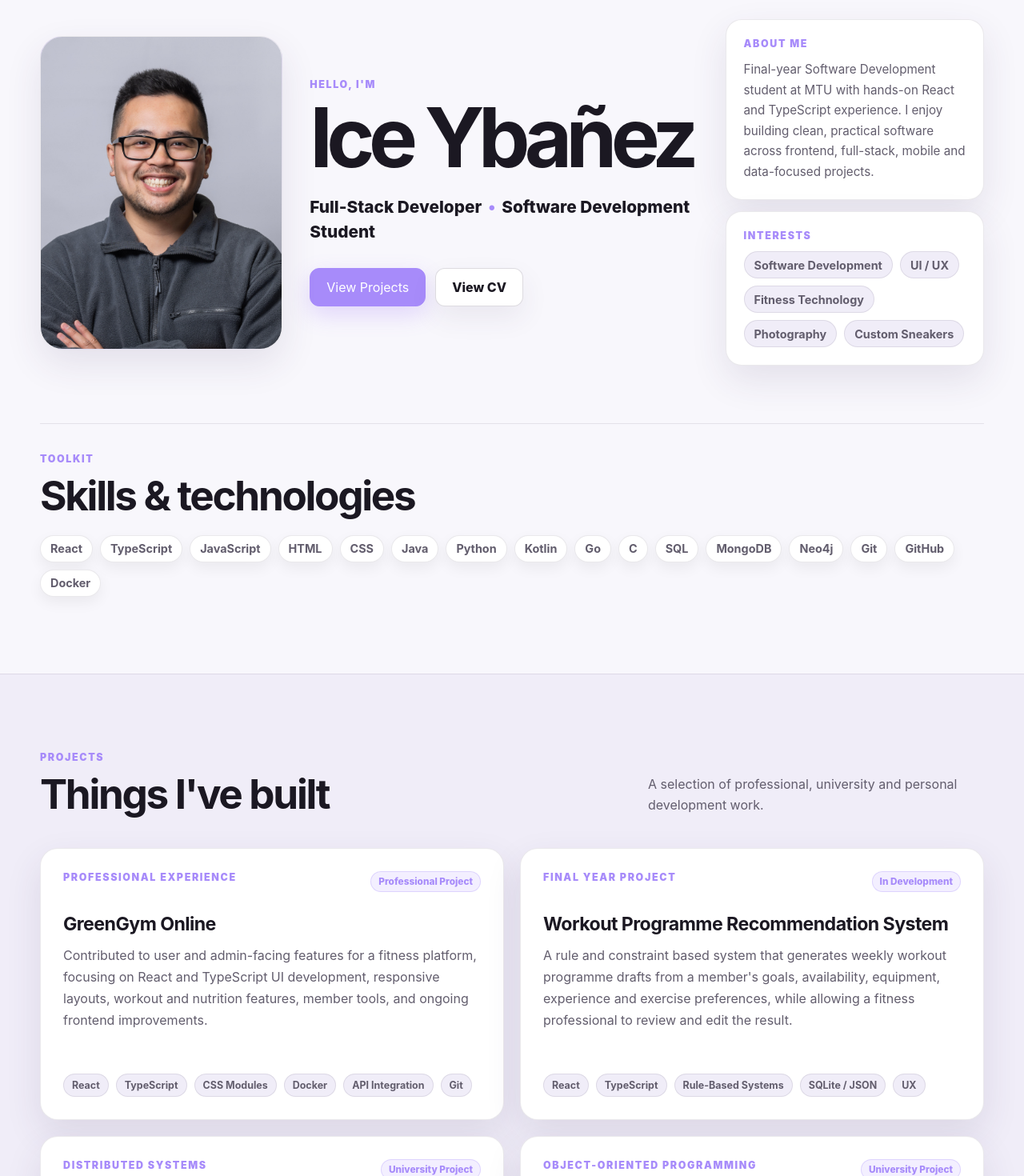
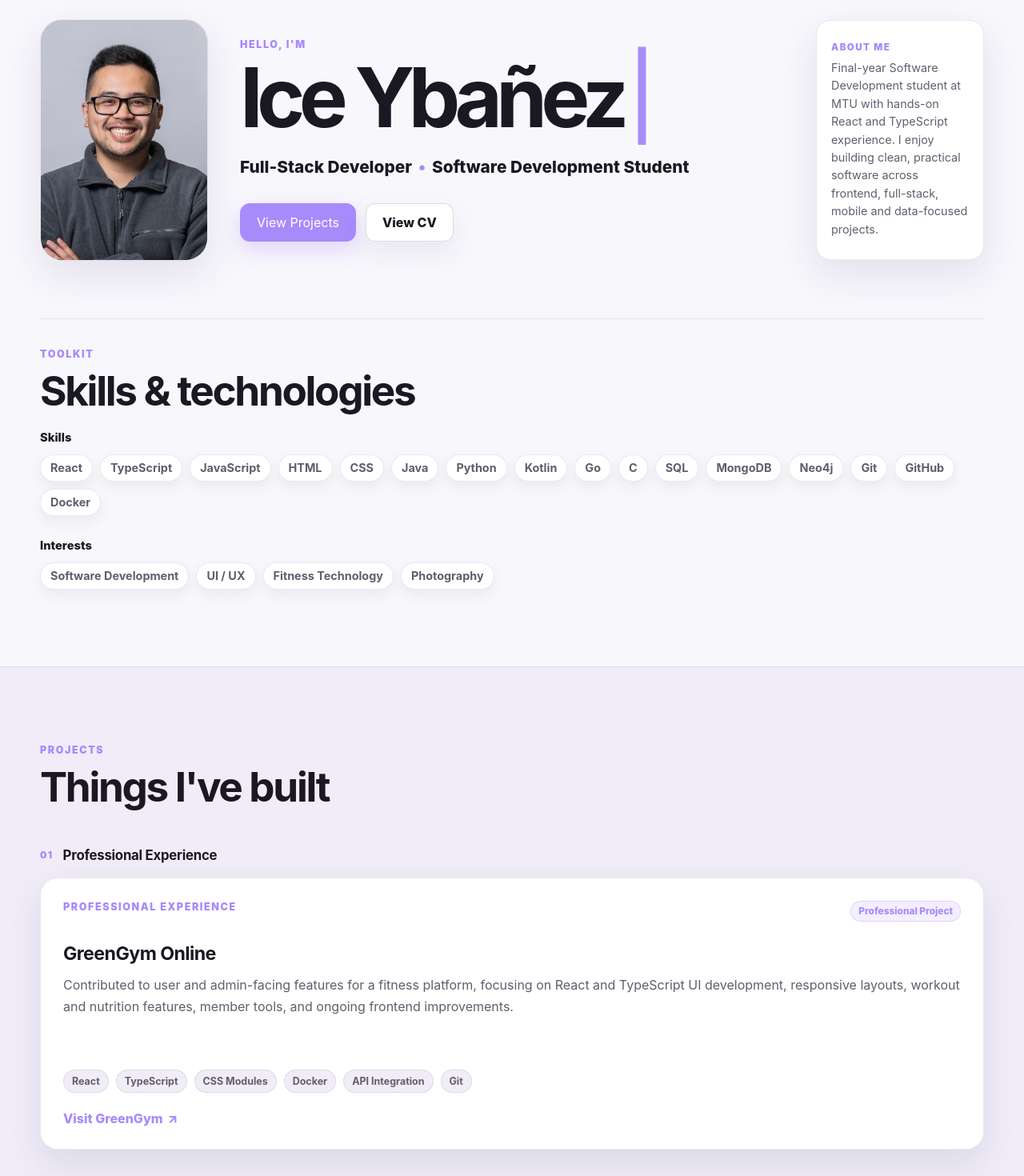
Before and after one commit to ice-ybanez/portfolio, a React (Vite) app: page / in a window 1280 px wide. Shown: the part 180-1650 px from the top of the page at 80% size. Built offline with nearby package versions, Linux system fonts and the light colour scheme.

Commit message:
refine hero layout and toolkit interest

```diff
--- a/src/App.tsx
+++ b/src/App.tsx
@@ -6,13 +6,18 @@ import "./index.css";
 
 type Theme = "light" | "dark";
 
+type ProjectGroup = "experience" | "development" | "projects";
+
 type Project = {
   title: string;
   category: string;
   description: string;
   tech: string[];
   github?: string;
+  liveUrl?: string;
+  liveLabel?: string;
   status: string;
+  group: ProjectGroup;
 };
 
 type Experience = {
@@ -26,7 +31,10 @@ type Experience = {
 // Adjustable animation timings.
 // Increase these numbers for slower effects and decrease them for faster effects.
 const THEME_FADE_DURATION_MS = 700;
-const SCROLL_DURATION_MS = 600;
+const SCROLL_DURATION_MS = 950;
+const NAME_TYPING_SPEED_MS = 105;
+const FULL_NAME = "Ice Ybañez";
+
 const projects: Project[] = [
   {
     title: "GreenGym Online",
@@ -35,6 +43,9 @@ const projects: Project[] = [
       "Contributed to user and admin-facing features for a fitness platform, focusing on React and TypeScript UI development, responsive layouts, workout and nutrition features, member tools, and ongoing frontend improvements.",
     tech: ["React", "TypeScript", "CSS Modules", "Docker", "API Integration", "Git"],
     status: "Professional Project",
+    group: "experience",
+    liveUrl: "https://greengym.online/",
+    liveLabel: "Visit GreenGym",
   },
   {
     title: "Workout Programme Recommendation System",
@@ -43,6 +54,7 @@ const projects: Project[] = [
       "A rule and constraint based system that generates weekly workout programme drafts from a member's goals, availability, equipment, experience and exercise preferences, while allowing a fitness professional to review and edit the result.",
     tech: ["React", "TypeScript", "Rule-Based Systems", "SQLite / JSON", "UX"],
     status: "In Development",
+    group: "development",
   },
   {
     title: "Distributed Spelling Bee Game",
@@ -53,6 +65,7 @@ const projects: Project[] = [
     github:
       "https://github.com/ice-ybanez/CV_Projects/tree/main/DSP%20-%20SpellingBeeGame/spellingbee",
     status: "University Project",
+    group: "projects",
   },
   {
     title: "Java MVC Store Application",
@@ -63,6 +76,7 @@ const projects: Project[] = [
     github:
       "https://github.com/ice-ybanez/CV_Projects/tree/main/OOP%20-%20Store%20Management%20GUI",
     status: "University Project",
+    group: "projects",
   },
   {
     title: "NoSQL Database Architecture",
@@ -72,6 +86,7 @@ const projects: Project[] = [
     tech: ["MongoDB", "Neo4j", "SQL", "Replication", "Sharding"],
     github: "https://github.com/ice-ybanez/CV_Projects/tree/main/NLDSA",
     status: "University Project",
+    group: "projects",
   },
   {
     title: "Hungry Monkey",
@@ -82,8 +97,21 @@ const projects: Project[] = [
     github:
       "https://github.com/ice-ybanez/CV_Projects/tree/main/C%20Programming%20-%20HungryMonkey",
     status: "University Project",
+    group: "projects",
   },
 ];
+
+const professionalProjects = projects.filter(
+  (project) => project.group === "experience"
+);
+
+const developmentProjects = projects.filter(
+  (project) => project.group === "development"
+);
+
+const universityProjects = projects.filter(
+  (project) => project.group === "projects"
+);
 
 const experience: Experience[] = [
   {
@@ -117,7 +145,6 @@ const interests = [
   "UI / UX",
   "Fitness Technology",
   "Photography",
-  "Custom Sneakers",
 ];
 
 const skills = [
@@ -161,6 +188,22 @@ function easeInOutCubic(progress: number) {
 
 function App() {
   const [theme, setTheme] = useState<Theme>(getInitialTheme);
+  const [typedName, setTypedName] = useState("");
+
+  useEffect(() => {
+    let characterIndex = 0;
+
+    const typingTimer = window.setInterval(() => {
+      characterIndex += 1;
+      setTypedName(FULL_NAME.slice(0, characterIndex));
+
+      if (characterIndex >= FULL_NAME.length) {
+        window.clearInterval(typingTimer);
+      }
+    }, NAME_TYPING_SPEED_MS);
+
+    return () => window.clearInterval(typingTimer);
+  }, []);
 
   useEffect(() => {
     document.documentElement.dataset.theme = theme;
@@ -314,7 +357,14 @@ function App() {
 
             <div className="heroIdentity">
               <p className="eyebrow">Hello, I&apos;m</p>
-              <h1>Ice Ybañez</h1>
+              <h1 className="typingName" aria-label={FULL_NAME}>
+                <span className="typingText" aria-hidden="true">
+                  {typedName}
+                </span>
+                <span className="typingCursor" aria-hidden="true">
+                  |
+                </span>
+              </h1>
 
               <p className="heroRole">
                 Full-Stack Developer
@@ -342,7 +392,7 @@ function App() {
             </div>
 
             <div className="heroSide">
-              <article className="infoCard compactCard">
+              <article className="infoCard compactCard aboutCard">
                 <p className="cardLabel">About me</p>
                 <p>
                   Final-year Software Development student at MTU with hands-on
@@ -350,18 +400,6 @@ function App() {
                   practical software across frontend, full-stack, mobile and
                   data-focused projects.
                 </p>
-              </article>
-
-              <article className="infoCard compactCard">
-                <p className="cardLabel">Interests</p>
-
-                <div className="pillGrid">
-                  {interests.map((interest) => (
-                    <span className="pill" key={interest}>
-                      {interest}
-                    </span>
-                  ))}
-                </div>
               </article>
             </div>
           </div>
@@ -374,6 +412,10 @@ function App() {
               </div>
             </div>
 
+            <div className="toolkitGroups">
+              <div className="toolkitGroup">
+                <p className="toolkitGroupLabel">Skills</p>
+
                 <div className="pillGrid skillPills">
                   {skills.map((skill) => (
                     <span className="pill" key={skill}>
@@ -382,24 +424,122 @@ function App() {
                   ))}
                 </div>
               </div>
+
+              <div className="toolkitGroup">
+                <p className="toolkitGroupLabel">Interests</p>
+
+                <div className="pillGrid interestPills">
+                  {interests.map((interest) => (
+                    <span className="pill" key={interest}>
+                      {interest}
+                    </span>
+                  ))}
+                </div>
+              </div>
+            </div>
+          </div>
         </section>
 
         <section id="projects" className="section alternateSection">
           <div className="sectionInner">
-            <div className="sectionHeading">
+            <div className="sectionHeading projectsHeading">
               <div>
                 <p className="sectionLabel">Projects</p>
                 <h2>Things I&apos;ve built</h2>
               </div>
+            </div>
 
-              <p>
-                A selection of professional, university and personal development
-                work.
-              </p>
+            <div className="projectGroup">
+              <div className="projectGroupHeading">
+                <span className="projectGroupNumber">01</span>
+                <h3>Professional Experience</h3>
               </div>
 
               <div className="projectsGrid">
-              {projects.map((project) => (
+                {professionalProjects.map((project) => (
+                  <article className="projectCard featuredProjectCard" key={project.title}>
+                    <div className="projectTop">
+                      <p className="projectCategory">{project.category}</p>
+                      <span className="statusBadge">{project.status}</span>
+                    </div>
+
+                    <h3>{project.title}</h3>
+                    <p className="projectDescription">{project.description}</p>
+
+                    <div className="pillGrid projectTech">
+                      {project.tech.map((tech) => (
+                        <span className="pill smallPill" key={tech}>
+                          {tech}
+                        </span>
+                      ))}
+                    </div>
+
+                    <div className="projectLinks">
+                      {project.liveUrl && (
+                        <a
+                          className="textLink"
+                          href={project.liveUrl}
+                          target="_blank"
+                          rel="noreferrer"
+                        >
+                          {project.liveLabel ?? "View Live"}{" "}
+                          <span aria-hidden="true">↗</span>
+                        </a>
+                      )}
+
+                      {project.github && (
+                        <a
+                          className="textLink"
+                          href={project.github}
+                          target="_blank"
+                          rel="noreferrer"
+                        >
+                          View on GitHub <span aria-hidden="true">↗</span>
+                        </a>
+                      )}
+                    </div>
+                  </article>
+                ))}
+              </div>
+            </div>
+
+            <div className="projectGroup">
+              <div className="projectGroupHeading">
+                <span className="projectGroupNumber">02</span>
+                <h3>In Development</h3>
+              </div>
+
+              <div className="projectsGrid">
+                {developmentProjects.map((project) => (
+                  <article className="projectCard" key={project.title}>
+                    <div className="projectTop">
+                      <p className="projectCategory">{project.category}</p>
+                      <span className="statusBadge">{project.status}</span>
+                    </div>
+
+                    <h3>{project.title}</h3>
+                    <p className="projectDescription">{project.description}</p>
+
+                    <div className="pillGrid projectTech">
+                      {project.tech.map((tech) => (
+                        <span className="pill smallPill" key={tech}>
+                          {tech}
+                        </span>
+                      ))}
+                    </div>
+                  </article>
+                ))}
+              </div>
+            </div>
+
+            <div className="projectGroup">
+              <div className="projectGroupHeading">
+                <span className="projectGroupNumber">03</span>
+                <h3>University Projects</h3>
+              </div>
+
+              <div className="projectsGrid">
+                {universityProjects.map((project) => (
                   <article className="projectCard" key={project.title}>
                     <div className="projectTop">
                       <p className="projectCategory">{project.category}</p>
@@ -429,6 +569,7 @@ function App() {
                     )}
                   </article>
                 ))}
+              </div>
             </div>
           </div>
         </section>
--- a/src/index.css
+++ b/src/index.css
@@ -21,7 +21,7 @@
   --shadow-card: 0 18px 46px rgba(0, 0, 0, 0.28);
   --shadow-hover: 0 24px 58px rgba(0, 0, 0, 0.36);
   --theme-fade-duration: 520ms;
-  --theme-transition-duration: 525ms;
+  --theme-transition-duration: 650ms;
 }
 
 :root[data-theme="light"] {
@@ -139,14 +139,15 @@ a { color: inherit; text-decoration: none; }
 .sectionInner { width: min(1180px, calc(100% - 40px)); margin: 0 auto; }
 .heroLayout {
   display: grid;
-  grid-template-columns: minmax(220px, 0.75fr) minmax(330px, 1.2fr) minmax(260px, 0.8fr);
-  gap: 34px;
+  grid-template-columns: 210px minmax(330px, 1fr) 210px;
+  gap: 40px;
   align-items: center;
 }
 
 .portraitPanel {
   position: relative;
-  min-height: 390px;
+  width: 210px;
+  min-height: 300px;
   overflow: hidden;
   border: 1px solid var(--border);
   border-radius: 28px;
@@ -164,7 +165,7 @@ a { color: inherit; text-decoration: none; }
   opacity: 0.22;
   z-index: -1;
 }
-.profilePortrait { width: 100%; height: 100%; min-height: 390px; object-fit: cover; object-position: center top; display: block; }
+.profilePortrait { width: 100%; height: 100%; min-height: 300px; object-fit: cover; object-position: center top; display: block; }
 .portraitFallback {
   position: absolute;
   inset: 0;
@@ -186,6 +187,30 @@ a { color: inherit; text-decoration: none; }
   text-transform: uppercase;
 }
 .heroIdentity h1 { margin: 0; font-size: clamp(3.6rem, 8vw, 6.5rem); line-height: 0.92; letter-spacing: -0.075em; }
+
+.typingName {
+  min-height: 0.92em;
+  white-space: nowrap;
+}
+
+.typingCursor {
+  display: inline-block;
+  margin-left: 0.06em;
+  color: var(--accent);
+  font-weight: 500;
+  transform: translateY(-0.02em);
+  animation: typing-cursor-blink 780ms step-end infinite;
+}
+
+@keyframes typing-cursor-blink {
+  0%, 49% {
+    opacity: 1;
+  }
+
+  50%, 100% {
+    opacity: 0;
+  }
+}
 .heroRole { max-width: 620px; margin: 24px 0 0; color: var(--text); font-size: clamp(1.02rem, 2vw, 1.3rem); font-weight: 800; line-height: 1.5; }
 .heroRole span { margin: 0 8px; color: var(--accent); }
 .heroActions, .contactActions { display: flex; flex-wrap: wrap; gap: 12px; margin-top: 30px; }
@@ -204,10 +229,35 @@ button.primaryButton { font: inherit; cursor: pointer; }
 .primaryButton:hover { border-color: var(--accent-strong); background: var(--accent-strong); box-shadow: 0 14px 34px rgba(139, 92, 246, 0.3); transform: translateY(-2px); }
 .secondaryButton { border: 1px solid var(--border-strong); background: var(--surface); color: var(--text); box-shadow: var(--shadow-soft); }
 .secondaryButton:hover { border-color: var(--accent); background: var(--accent-soft); transform: translateY(-2px); }
-.heroSide { display: grid; gap: 14px; }
+.heroSide {
+  display: grid;
+  width: 210px;
+  justify-self: end;
+}
 .infoCard, .projectCard, .experienceCard, .contactCard { border: 1px solid var(--border); background: var(--surface); box-shadow: var(--shadow-card); }
-.infoCard { border-radius: 20px; padding: 22px; }
-.compactCard > p:not(.cardLabel) { margin: 0; color: var(--text-muted); font-size: 0.95rem; line-height: 1.68; }
+.infoCard {
+  border-radius: 18px;
+  padding: 18px;
+}
+
+.aboutCard {
+  width: 210px;
+  min-height: 300px;
+  display: flex;
+  flex-direction: column;
+  justify-content: center;
+}
+.compactCard > p:not(.cardLabel) {
+  margin: 0;
+  color: var(--text-muted);
+  font-size: 0.9rem;
+  line-height: 1.56;
+}
+
+.heroSide .cardLabel {
+  margin-bottom: 8px;
+  font-size: 0.72rem;
+}
 
 .skillsBlock { margin-top: 72px; padding-top: 36px; border-top: 1px solid var(--border); }
 .sectionHeading { display: flex; justify-content: space-between; gap: 36px; align-items: end; margin-bottom: 40px; }
@@ -216,9 +266,65 @@ button.primaryButton { font: inherit; cursor: pointer; }
 .compactHeading { margin-bottom: 22px; }
 .pillGrid { display: flex; flex-wrap: wrap; gap: 9px; }
 .pill { display: inline-flex; min-height: 34px; align-items: center; padding: 7px 12px; border: 1px solid var(--border); border-radius: 999px; background: var(--bg-soft); color: var(--text-muted); font-size: 0.9rem; font-weight: 700; }
-.skillPills .pill { background: var(--surface); box-shadow: 0 7px 18px rgba(0, 0, 0, 0.06); }
+.skillPills .pill,
+.interestPills .pill {
+  background: var(--surface);
+  box-shadow: 0 7px 18px rgba(0, 0, 0, 0.06);
+}
+
+.toolkitGroups {
+  display: grid;
+  gap: 28px;
+}
+
+.toolkitGroupLabel {
+  margin: 0 0 12px;
+  color: var(--text);
+  font-size: 0.92rem;
+  font-weight: 800;
+}
+
+.projectsHeading {
+  margin-bottom: 48px;
+}
+
+.projectGroup + .projectGroup {
+  margin-top: 58px;
+}
+
+.projectGroupHeading {
+  display: flex;
+  align-items: center;
+  gap: 12px;
+  margin-bottom: 18px;
+}
+
+.projectGroupHeading h3 {
+  margin: 0;
+  font-size: 1.05rem;
+  letter-spacing: -0.015em;
+}
+
+.projectGroupNumber {
+  color: var(--accent);
+  font-size: 0.74rem;
+  font-weight: 900;
+  letter-spacing: 0.12em;
+}
 
 .projectsGrid { display: grid; grid-template-columns: repeat(2, minmax(0, 1fr)); gap: 20px; }
+
+.featuredProjectCard {
+  grid-column: 1 / -1;
+  min-height: 300px;
+}
+
+.projectLinks {
+  display: flex;
+  flex-wrap: wrap;
+  gap: 20px;
+  align-items: center;
+}
 .projectCard { display: flex; min-height: 340px; flex-direction: column; padding: 28px; border-radius: 22px; transition: transform 180ms ease, border-color 180ms ease, background 180ms ease, box-shadow 180ms ease; }
 .projectCard:hover { transform: translateY(-5px); border-color: color-mix(in srgb, var(--accent) 52%, var(--border)); background: var(--surface-hover); box-shadow: var(--shadow-hover); }
 .projectTop { display: flex; flex-wrap: wrap; justify-content: space-between; gap: 10px; align-items: start; }
@@ -302,18 +408,33 @@ button.primaryButton { font: inherit; cursor: pointer; }
 
 @media (max-width: 1000px) {
   .heroLayout { grid-template-columns: minmax(220px, 0.8fr) minmax(0, 1.2fr); }
-  .heroSide { grid-column: 1 / -1; grid-template-columns: repeat(2, minmax(0, 1fr)); }
+  .heroSide {
+    grid-column: auto;
+    width: 210px;
+    max-width: 210px;
+    justify-self: center;
+  }
 }
 
 @media (max-width: 820px) {
   .section { padding: 78px 0; }
   .heroSection { padding-top: 68px; }
   .heroLayout { grid-template-columns: 1fr; }
-  .portraitPanel { width: min(340px, 100%); min-height: 390px; margin: 0 auto; }
+  .portraitPanel { width: min(250px, 78vw); min-height: 320px; margin: 0 auto; }
   .heroIdentity { text-align: center; }
   .heroRole { margin-inline: auto; }
   .heroActions { justify-content: center; }
-  .heroSide { grid-template-columns: 1fr 1fr; }
+  .heroSide {
+    grid-template-columns: 1fr;
+    width: min(250px, 78vw);
+    max-width: 250px;
+    justify-self: center;
+  }
+
+  .aboutCard {
+    width: 100%;
+    min-height: 320px;
+  }
   .projectsGrid { grid-template-columns: 1fr; }
   .sectionHeading { display: block; }
   .sectionHeading > p { margin-top: 16px; }
@@ -325,10 +446,21 @@ button.primaryButton { font: inherit; cursor: pointer; }
   .mainNav { gap: 2px 13px; }
   .mainNav button { font-size: 0.88rem; }
   .sectionInner { width: min(100% - 28px, 1180px); }
-  .heroIdentity h1 { font-size: clamp(3.3rem, 18vw, 5rem); }
+  .heroIdentity h1 { font-size: clamp(3rem, 16vw, 4.7rem); }
+  .typingName { white-space: nowrap; }
   .heroRole { line-height: 1.55; }
   .heroRole span { margin: 0 4px; }
-  .heroSide { grid-template-columns: 1fr; }
+  .heroSide {
+    grid-template-columns: 1fr;
+    width: min(250px, 78vw);
+    max-width: 250px;
+    justify-self: center;
+  }
+
+  .aboutCard {
+    width: 100%;
+    min-height: 320px;
+  }
   .timelineItem { grid-template-columns: 1fr; gap: 10px; padding-left: 34px; }
   .timelineMarker { top: 12px; }
   .timelinePeriod { padding-top: 8px; }
```
Lines whose indentation alone changed are shown as unchanged.
